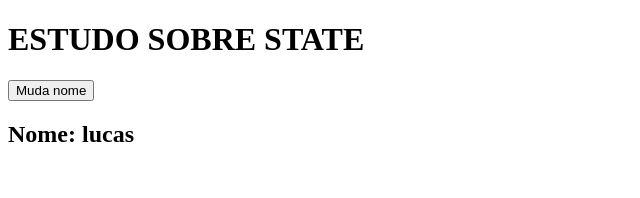
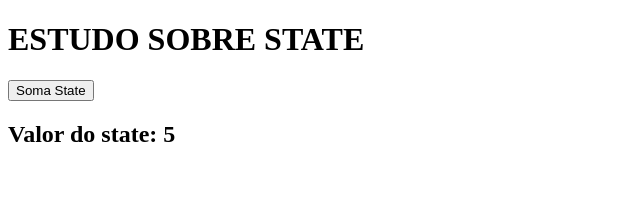
Before and after one commit to 1TDSR-2022/aplicacao-react-state, a React (Create React App) app in the folder RM93267/aula03/: page / in a window 1280 px wide. Shown: the top 198 px of the page, without its empty margins (0-640 px from the left). Built offline with nearby package versions, Linux system fonts and the light colour scheme.

Commit message:
2° exemplo useState

```diff
--- a/RM93267/aula03/src/App.jsx
+++ b/RM93267/aula03/src/App.jsx
@@ -2,24 +2,16 @@ import React, { useState } from 'react'
 
 export default function App(){
 
+    const [valorState, setValorState] = useState(5)
 
 
-
-
-    let nome = 'lucas'
-
-    const mudaNome = () =>{
-        nome = nome.toUpperCase()
-        console.log(nome)
-        return nome
-    }
 
     return(
         <>
             <h1>ESTUDO SOBRE STATE</h1>
 
-            <button onClick={() => mudaNome()}>Muda nome</button>
-            <h2>Nome: {nome}</h2>
+            <button onClick={() => setValorState(valorState + 10)}>Soma State</button>
+            <h2>Valor do state: {valorState}</h2>
         </>
     )
 }
```
